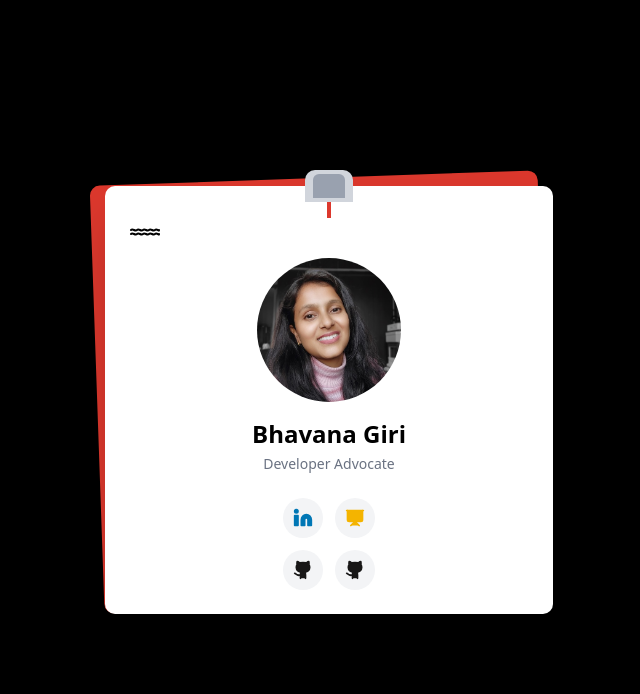
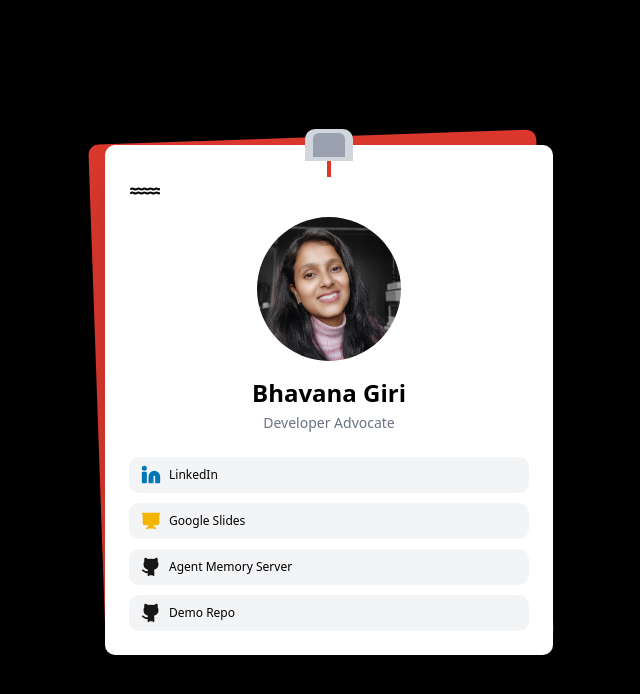
Before and after one commit to bhavana-giri/id_card, a Next.js app: page / in a window 1280 px wide. Shown: the top 694 px of the page, without its empty margins (311-951 px from the left). Built offline with nearby package versions, Linux system fonts and the light colour scheme.

Commit message:
[refactor] changed ui layout

```diff
--- a/app/page.tsx
+++ b/app/page.tsx
@@ -72,48 +72,52 @@ export default function Home() {
               </div> */}
 
               {/* Links Section */}
-              <div className="mt-6 space-y-3">
+              <div className="mt-6 space-y-2.5">
                 {/* First Row - LinkedIn and Google Slides */}
-                <div className="flex gap-3 justify-center">
+                <div className="flex flex-col gap-2.5">
                   <a
                     href="https://www.linkedin.com/in/bhavana-anant-giri-0a43109b/"
                     target="_blank"
                     rel="noopener noreferrer"
-                    className="w-10 h-10 rounded-full bg-gray-100 hover:bg-gray-200 flex items-center justify-center transition-colors"
+                    className="flex items-center gap-2 px-3 py-2 rounded-lg bg-gray-100 hover:bg-gray-200 transition-colors"
                     aria-label="LinkedIn"
                   >
                     <Linkedin className="w-5 h-5 text-[#0077B5]" fill="#0077B5" />
+                    <span className="text-xs font-medium text-black">LinkedIn</span>
                   </a>
                   <a
                     href="https://docs.google.com/presentation/d/1lXcHuubEWki5P3HdlZefajCP_dGY5D97sSH3iFN4B3w/edit?usp=sharing"
                     target="_blank"
                     rel="noopener noreferrer"
-                    className="w-10 h-10 rounded-full bg-gray-100 hover:bg-gray-200 flex items-center justify-center transition-colors"
+                    className="flex items-center gap-2 px-3 py-2 rounded-lg bg-gray-100 hover:bg-gray-200 transition-colors"
                     aria-label="Google Slides"
                   >
                     <Presentation className="w-5 h-5 text-[#F4B400]" fill="#F4B400" />
+                    <span className="text-xs font-medium text-black">Google Slides</span>
                   </a>
                 </div>
 
                 {/* Second Row - GitHub Repos */}
-                <div className="flex gap-3 justify-center">
+                <div className="flex flex-col gap-2.5">
                   <a
                     href="https://github.com/redis/agent-memory-server/tree/main"
                     target="_blank"
                     rel="noopener noreferrer"
-                    className="w-10 h-10 rounded-full bg-gray-100 hover:bg-gray-200 flex items-center justify-center transition-colors"
+                    className="flex items-center gap-2 px-3 py-2 rounded-lg bg-gray-100 hover:bg-gray-200 transition-colors"
                     aria-label="Agent Memory Server"
                   >
                     <Github className="w-5 h-5 text-[#181717]" fill="#181717" />
+                    <span className="text-xs font-medium text-black">Agent Memory Server</span>
                   </a>
                   <a
                     href="https://github.com/redis-developer/dealership-chatbot-agent-memory-demo"
                     target="_blank"
                     rel="noopener noreferrer"
-                    className="w-10 h-10 rounded-full bg-gray-100 hover:bg-gray-200 flex items-center justify-center transition-colors"
+                    className="flex items-center gap-2 px-3 py-2 rounded-lg bg-gray-100 hover:bg-gray-200 transition-colors"
                     aria-label="Demo Repo"
                   >
                     <Github className="w-5 h-5 text-[#181717]" fill="#181717" />
+                    <span className="text-xs font-medium text-black">Demo Repo</span>
                   </a>
                 </div>
               </div>
```
